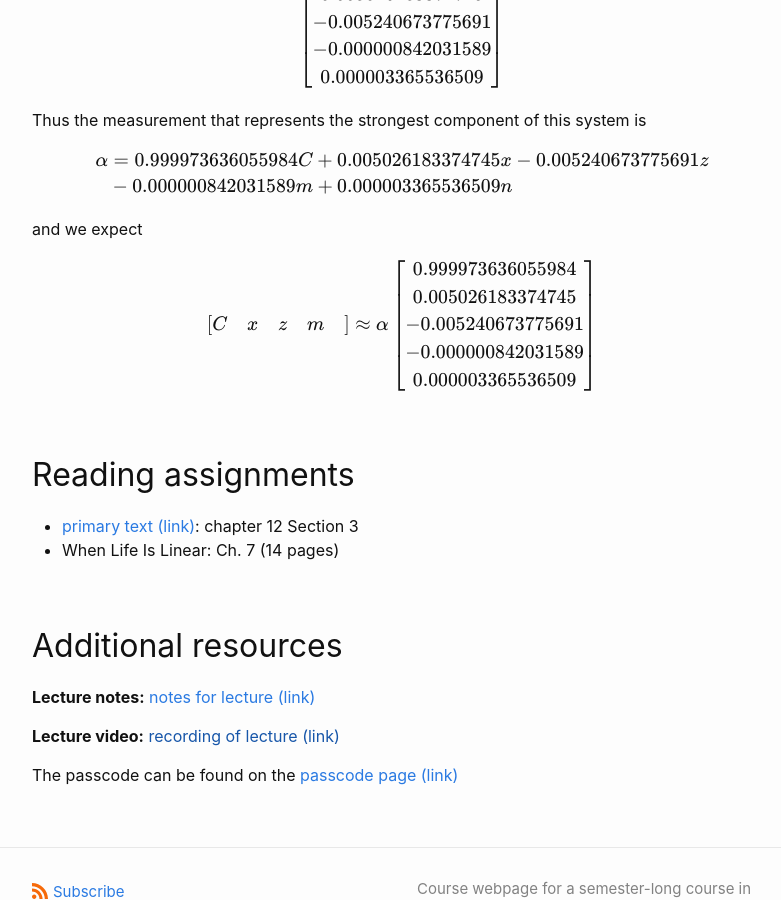
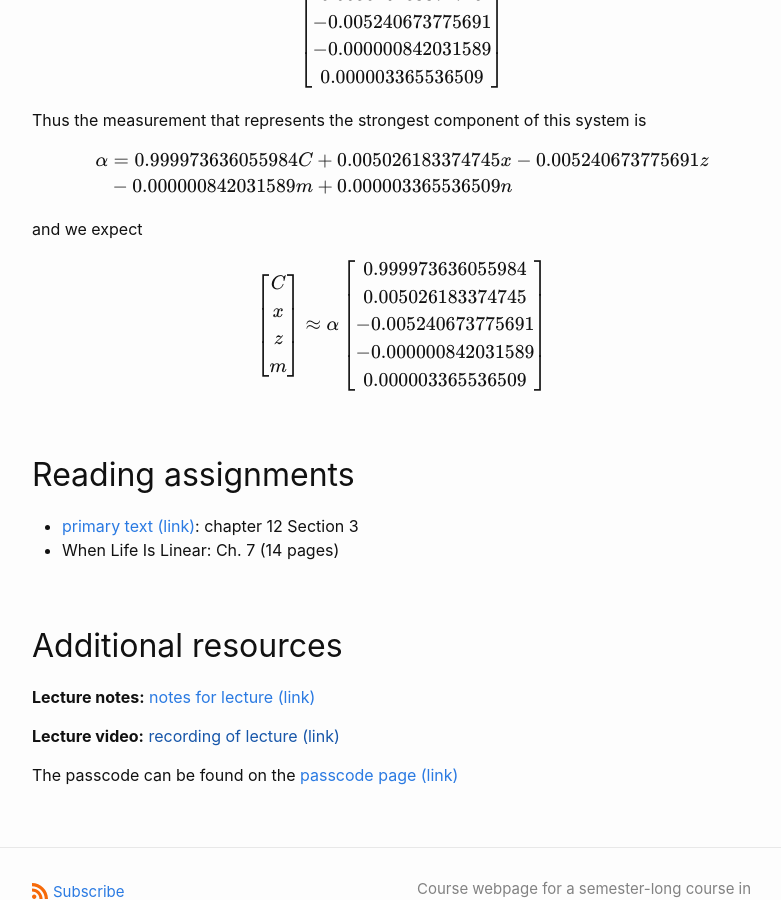
Before and after one commit to wcasper/math107spring2021, a Jekyll site: the page built from _posts/2021-05-05-Week-15-Lecture-25.md, in a window 1280 px wide and 900 px high, scrolled down 3993 px. Shown: the whole window, without its empty margins (238-1019 px from the left). Built offline with Jekyll 4.4.1, drawn with Linux system fonts in a browser that asks for light colours.

```diff
--- a/_posts/2021-05-05-Week-15-Lecture-25.md
+++ b/_posts/2021-05-05-Week-15-Lecture-25.md
@@ -130,7 +130,7 @@ $$
 and we expect
 
 $$
-\left[\begin{array}{c} C & x & z & m &
+\left[\begin{array}{c} C \\ x \\ z \\ m \\
 \end{array}\right]
 \approx\alpha
 \left[\begin{array}{c}
```
